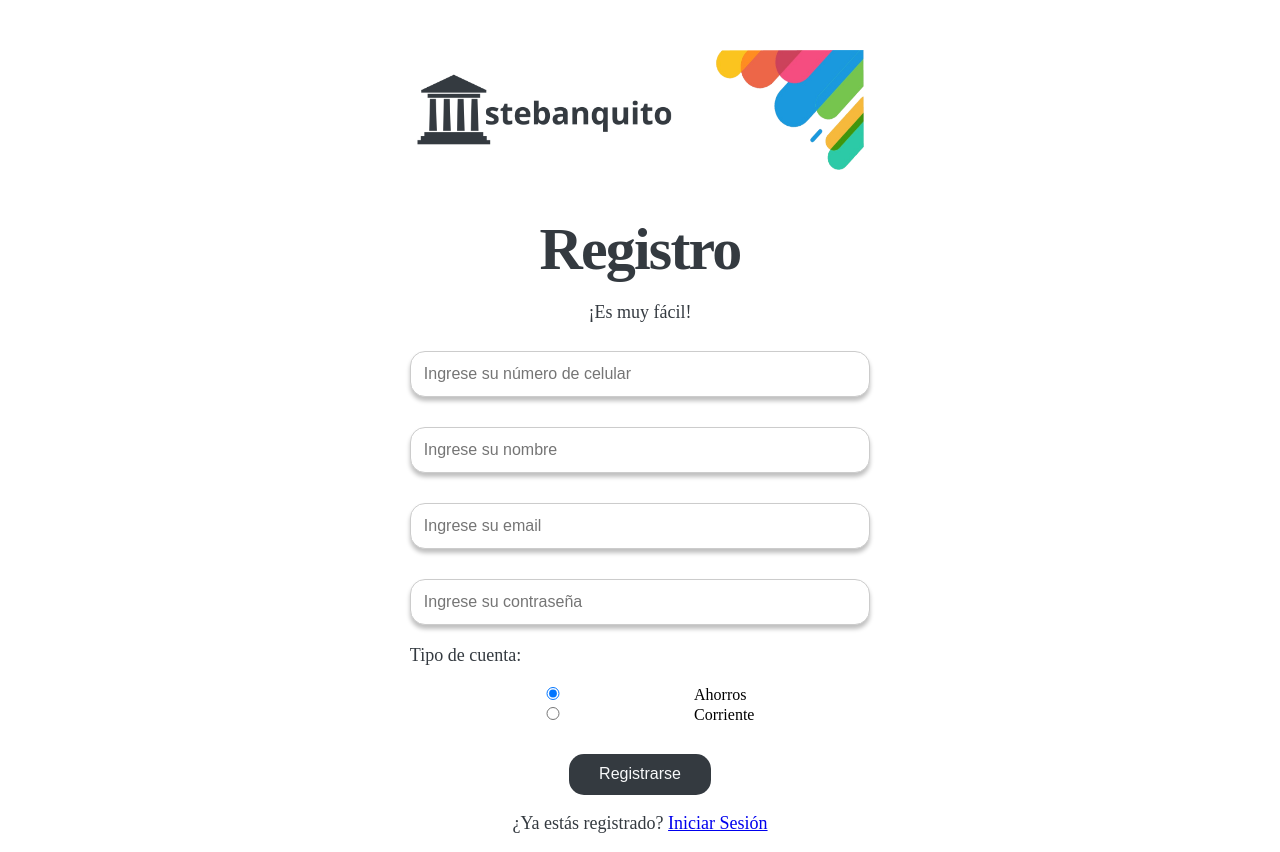
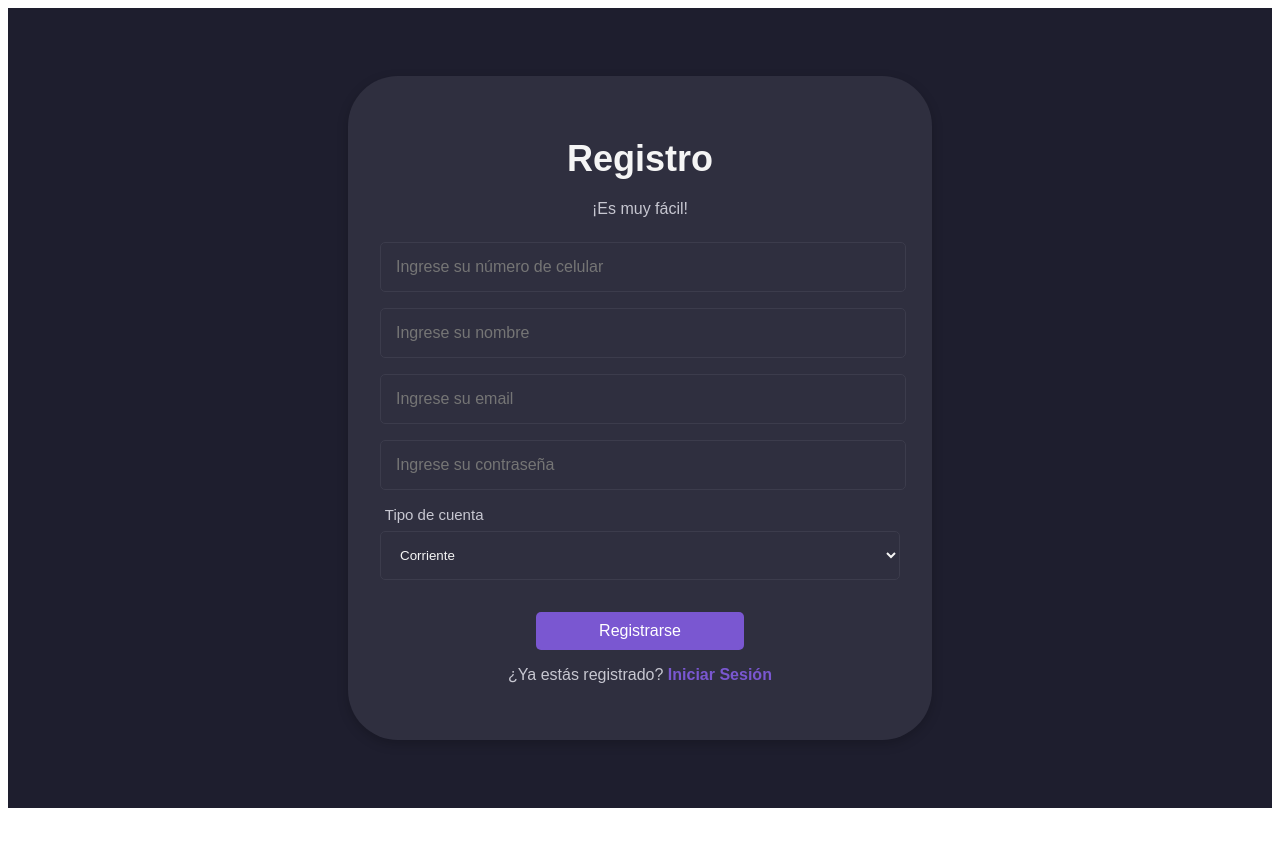
Before and after one commit to JhonHander/estebanquito-front-end, a React (Vite) app: page /register in a window 1280 px wide. After the commit the page ends 816 px from the top, so only its background shows below. Built offline with nearby package versions, Linux system fonts and the light colour scheme.

Commit message:
Backend implementation for login and registration interfaces

```diff
--- a/src/components/Headers/HeaderInterfaces.css
+++ b/src/components/Headers/HeaderInterfaces.css
@@ -2,7 +2,8 @@
     display: flex;
     justify-content: space-between;
     align-items: center;
-    background-color: var(--neutral-dark);
+    background-color: var(--primary-dark);
+    /* background-color: black; */
     padding: 5px 8px;
     height: 4.5rem;
 }
@@ -39,5 +40,4 @@
 
 .logout-button:hover {
     background: var(--danger);
-
 }
--- a/src/components/Login/Login.css
+++ b/src/components/Login/Login.css
@@ -1,57 +1,107 @@
-.login-container {
-    width: 35%;
-    margin: auto;
-    text-align: center;
-    border-radius: 10px;
-    font-family: Inter;
+/* Contenedor principal del login */
+.father-container-login {
+    font-family: var(--font-family);
+    background-color: var(--primary-dark);
+    display: flex;
+    justify-content: center;
+    align-items: center;
+    height: 100vh;
+    margin: 0;
 }
 
-p {
-    font-size: large;
-    color: var(--neutral-dark);
+.login-container {
+    /* background-color: #2A2A3A; */
+    background-color: var(--background-light);
+    padding: 2rem;
+    border-radius: 50px;
+    width: 400px;
+    box-shadow: 0 4px 12px rgba(0, 0, 0, 0.2);
+    text-align: center;
+    color: #f5f5f5;
+    /* margin: 150px auto; */
 }
 
-h2 {
-    margin-bottom: 0.5px;
-    margin-top: 0.1px;
-    font-size: 60px;
-    font-weight: 700px;
-    letter-spacing: -0.03em;
-    text-align: center;
-    color: var(--neutral-dark);
+/* Título y subtítulo */
+.login-container h2 {
+    font-size: 36px;
+    margin-bottom: 0.5rem;
 }
 
+.login-container p {
+    font-size: 16px;
+    margin-bottom: 1.5rem;
+    color: var(--text-muted);
+}
+
+/* Estilos de los campos de entrada */
 .input-container {
-    margin-bottom: 20px;
+    display: flex;
+    flex-direction: column;
+    margin-bottom: 1rem;
+}
+
+.input-container label {
+    font-size: 15px;
+    color: var(--text-muted);
+    margin-bottom: 0.5rem;
 }
 
 .input-login {
-    width: 87%;
-    padding: 13px;
-    border: 1px solid #ccc;
-    /* background-color: var(--neutral-light); */
-    border-radius: 15px;
-    margin-top: 10px;
-    box-shadow: 0px 4px 4px 0px #00000040;
+    padding: 15px;
+    border: 1px solid #3c3c4c;
+    border-radius: 5px;
+    background-color: #2f2f3f;
+    color: #f5f5f5;
+    outline: none;
+    transition: border-color 0.3s ease;
+    width: 95%;
 }
 
+.input-login:focus {
+    border-color: #7a57d1;
+}
+
+/* Botón de inicio de sesión */
 .login-button {
-    margin-top: 10px;
-    padding: 15px 40px;
-    background-color: var(--neutral-medium);
-    color: var(--neutral-light);
+    width: 40%;
+    padding: 10px;
+    font-size: 16px;
+    color: #fff;
+    /* background-color: #7a57d1; */
+    background-color: var(--primary-light);
     border: none;
-    border-radius: 15px;
-    padding: 0.7rem 1.9rem;
+    border-radius: 5px;
     cursor: pointer;
-    transition: background-color 0.1s;
-    font-size: 16px;
+    transition: background-color 0.3s ease;
+    margin-top: 1rem;
 }
 
 .login-button:hover {
-    background-color: var(--neutral-dark);
+    background-color: #8a68e6;
 }
 
-/* .login-button:active {
-    background-color: #333;
-} */
+/* Enlace de registro */
+.login-container a {
+    color: #7a57d1;
+    text-decoration: none;
+    font-weight: bold;
+}
+
+.login-container a:hover {
+    text-decoration: underline;
+}
+
+/* Sombra en campos de entrada al hacer focus */
+.input-login:focus {
+    border-color: #7a57d1;
+    box-shadow: 0 0 5px rgba(122, 87, 209, 0.5);
+}
+
+
+.input-login:-webkit-autofill,
+.input-login:-webkit-autofill:hover,
+.input-login:-webkit-autofill:focus,
+.input-login:-webkit-autofill:active {
+    -webkit-box-shadow: 0 0 0px 1000px var(--background-light) inset;
+    -webkit-text-fill-color: #f8f9fa;
+}
--- a/src/components/MainComponents/Carousel.css
+++ b/src/components/MainComponents/Carousel.css
@@ -18,6 +18,11 @@
     margin: 0;
     color: var(--neutral-dark);
     text-align: center;
+    margin-bottom: 0.5px;
+    margin-top: 0.1px;
+    font-size: 60px;
+    font-weight: 700px;
+    letter-spacing: -0.03em;
 }
 
 .left-content p {
--- a/src/components/Register/Register.css
+++ b/src/components/Register/Register.css
@@ -1,49 +1,64 @@
-.register-container {
-    width: 38%;
-    margin: auto;
-    padding: 0px 0px;
-    text-align: center;
-    /* background-color: var(--neutral-dark); */
-    border-radius: 10px;
+.father-container-register {
+    font-family: var(--font-family);
+    background-color: var(--primary-dark);
+    width: 100%;
+    display: flex;
+    justify-content: center;
+    align-items: center;
+    height: 100vh;
+
 }
 
-input {
-    align-items: center;
+.register-container {
+    background-color: var(--background-light);
+    padding: 2rem;
+    border-radius: 50px;
+    width: 520px;
+    box-shadow: 0 4px 12px rgba(0, 0, 0, 0.2);
+    text-align: center;
+    color: #f5f5f5;
+    margin: 150px auto;
 }
 
-.input-register {
-    width: 90%;
-    padding: 13px;
-    border: 1px solid #ccc;
-    /* background: var(--neutral-light); */
-    border-radius: 15px;
-    margin-top: 10px;
-    box-shadow: 0px 4px 4px 0px #00000040;
+.register-container h2 {
+    font-size: 36px;
+    margin-bottom: 1.3rem;
 }
 
-.register-button {
-    margin-top: 10px;
-    background-color: var(--neutral-dark);
-    color: var(--neutral-light);
-    border: none;
-    border-radius: 15px;
-    padding: 0.7rem 1.9rem;
-    cursor: pointer;
-    transition: background-color 0.1s;
+.register-container p {
     font-size: 16px;
+    margin-bottom: 1.5rem;
+    color: var(--text-muted);
+}
+
+.label-register {
+    text-align: left;
+    margin-bottom: 0.1rem;
+    padding: 0 0.30rem;
+}
+
+.input-select {
+    padding: 15px;
+    border: 1px solid #3c3c4c;
+    border-radius: 5px;
+    background-color: #2f2f3f;
+    color: #f5f5f5;
+    outline: none;
+    transition: border-color 0.3s ease;
+    width: 100%;
+}
+
+
+.input-select:focus-visible {
+    border-color: #7a57d1;
 }
 
 .register-button:hover {
-    background-color: #333;
+    background-color: var(--primary-dark);
 }
 
-.account-type {
-    margin: 20px 10px;
-    text-align: left;
-    margin-bottom: 20px;
+.register-container a {
+    color: #7a57d1;
+    text-decoration: none;
+    font-weight: bold;
 }
-
-
-/* .account-type label {
-    margin-right: 10px;
-} */
--- a/src/components/Register/Register.jsx
+++ b/src/components/Register/Register.jsx
@@ -1,7 +1,5 @@
 import React, { useState } from 'react';
 import './Register.css';
-import HeaderLogSign from '../Headers/HeaderLogSign'
-import axios, { Axios } from 'axios';
 
 function Register() {
 
@@ -10,23 +8,9 @@ function Register() {
         name: '',
         email: '',
         password: '',
-        type: 'Ahorros',
+        type: 'Corriente',
     });
     const [message, setMessage] = useState('');
-
-    const [newInterface, setNewInterface] = useState(null);
-
-    // axios.post('http://localhost:3000/api/register', {
-    //     headers: {
-    //         'Content-Type': 'application/json',
-    //     },
-    //     data: JSON.stringify(registerData),
-    // }).then((response) => {
-    //     console.log('Respuesta:', response.data);
-    //     setMessage('Registro exitoso');
-    // }).catch((error) => {
-    //     console.log('Error en el registro:', error);
-    // }
 
     const handleChange = (e) => {
         setRegisterData({
@@ -73,16 +57,18 @@ function Register() {
     }
 
     return (
+        <div className='father-container-register'>
             <div className="register-container">
-            <HeaderLogSign />
                 <h2>Registro</h2>
                 <p>¡Es muy fácil!</p>
                 {message && <p className="message">{message}</p>}
                 <form onSubmit={handleRegister}>
                     <div className="input-container">
+                        {/* <label className='label-register'>Número de celular</label> */}
                         <input
-                        className="input-register"
+                            className="input-login"
                             type="text"
+                            label="Número de celular"
                             name="accountNumber"
                             placeholder="Ingrese su número de celular"
                             value={registerData.accountNumber}
@@ -90,8 +76,9 @@ function Register() {
                         />
                     </div>
                     <div className="input-container">
+                        {/* <label className='label-register'>Nombre</label> */}
                         <input
-                        className="input-register"
+                            className="input-login"
                             type="text"
                             name="name"
                             placeholder="Ingrese su nombre"
@@ -100,8 +87,9 @@ function Register() {
                         />
                     </div>
                     <div className="input-container">
+                        {/* <label className='label-register'>Correo</label> */}
                         <input
-                        className="input-register"
+                            className="input-login"
                             type="email"
                             name="email"
                             placeholder="Ingrese su email"
@@ -110,8 +98,9 @@ function Register() {
                         />
                     </div>
                     <div className="input-container">
+                        {/* <label className='label-register' >Contraseña</label> */}
                         <input
-                        className="input-register"
+                            className="input-login"
                             type="password"
                             name="password"
                             placeholder="Ingrese su contraseña"
@@ -119,100 +108,24 @@ function Register() {
                             onChange={handleChange}
                         />
                     </div>
-                <div className="account-type">
-                    <p>Tipo de cuenta:</p>
-                    <label>
-                        <input
-                            type="radio"
+                    <div className="input-container">
+                        <label className='label-register'>Tipo de cuenta</label>
+                        <select
                             name="type"
-                            value="Ahorros"
-                            checked={registerData.type === 'Ahorros'}
+                            value={registerData.type}
                             onChange={handleChange}
-                        />
-                        Ahorros
-                    </label>
-                    <label>
-                        <input
-                            type="radio"
-                            name="type"
-                            value="Corriente"
-                            checked={registerData.type === 'Corriente'}
-                            onChange={handleChange}
-                        />
-                        Corriente
-                    </label>
+                            className="input-select"
+                        >
+                            <option value="Ahorros">Ahorros</option>
+                            <option value="Corriente">Corriente</option>
+                        </select>
                     </div>
 
-                <button type="submit" className="register-button">Registrarse</button>
+                    <button type="submit" className="login-button">Registrarse</button>
                 </form>
                 <p>¿Ya estás registrado? <a href="/login">Iniciar Sesión</a></p>
             </div>
-
-
-        // <div className="register-container">
-        //     <HeaderLogSign />
-        //     <h2>Registro</h2>
-        //     <p>¡Es muy fácil!</p>
-        //     {/* {message && <p className="message">{message}</p>} */}
-        //     <form onSubmit={handleRegister}>
-        //         <div className="input-container">
-        //             <input className='input-register'
-        //                 type="text"
-        //                 name="name"
-        //                 placeholder="Ingrese su nombre"
-        //                 value={registerData.name}
-
-        //             />
-        //         </div>
-        //         <div className="input-container">
-        //             <input className='input-register'
-        //                 type="email"
-        //                 placeholder="Ingrese su correo"
-        //                 value={registerData.email}
-        //                 onChange={handleChange}
-        //             />
-        //         </div>
-        //         <div className="input-container">
-        //             <input className='input-register'
-        //                 type="password"
-        //                 placeholder="Ingrese su contraseña"
-        //                 value={registerData.password}
-        //                 onChange={handleChange}
-        //             />
-        //         </div>
-        //         <div className="input-container">
-        //             <input className='input-register'
-        //                 type="text"
-        //                 placeholder="Ingrese su número de celular"
-        //                 value={registerData.phone}
-        //                 onChange={handleChange}
-        //             />
-        //         </div>
-
-        //         <div className="account-type">
-        //             <p>Tipo de cuenta:</p>
-        //             <input
-        //                 type="radio"
-        //                 value={registerData.accountType}
-        //                 checked={accountType === 'Ahorros'}
-        //                 onChange={handleChange}
-        //             />
-        //             Ahorros
-        //             <label>
-        //                 <input
-        //                     type="radio"
-        //                     value={registerData.accountType}
-        //                     checked={accountType === 'Corriente'}
-        //                     onChange={handleChange}
-        //                 />
-        //                 Corriente
-        //             </label>
-        //         </div>
-
-        //         <button type="submit" className="register-button">Registrarse</button>
-        //     </form>
-        //     <p>Ya estás registrado? <a href="/login">Iniciar Sesión</a></p>
-        // </div>
+        </div>
     );
 };
 
--- a/src/index.css
+++ b/src/index.css
@@ -1,31 +1,47 @@
 :root {
-  /* Colores Primarios */
-  --primary: #007BFF;
-  --primary-dark: #0056B3;
+  /* Colores Primarios (Morados) */
+  --primary: #2c2244;
+  /* Morado principal */
+  --primary-dark: #1E1E2E;
+  /* Morado oscuro */
+  --primary-light: #7a57d1;
+  /* Morado claro */
 
-  /* Colores Secundarios */
+  /* Colores Secundarios (Verdes) */
   --secondary: #28A745;
   --secondary-dark: #218838;
   --secondary-light: #1cbd42;
   --secondary-extra-light: #68d888;
 
-  /* Colores de Advertencia */
+  /* Colores de Advertencia (Rojos) */
   --danger: #DC3545;
   --danger-dark: #C82333;
   --danger-light: #ff5757;
 
-  /* Colores Neutrales */
+  /* Colores Neutrales (Grises) */
   --neutral-light: #F8F9FA;
   --neutral-medium: #6C757D;
   --neutral-dark: #343A40;
   --neutral-extra-light: #cceef6;
+
+  /* Colores Adicionales */
+  --background-dark: #1E1E2E;
+  /* Fondo oscuro */
+  --background-light: #2f2f3f;
+  /* Fondo claro para tarjetas */
+  --text-light: #f5f5f5;
+  /* Texto claro */
+  --text-muted: #c7c7d1;
+  /* Texto sutil */
 }
+
 
 :root {
   /* Fuentes */
   /* --font-family: 'Helvetica', sans-serif; */
-  --font-family: 'Roboto', sans-serif;
+  --font-family: 'Poppins', sans-serif;
 }
+
 
 /*
 Primario (azul): Simboliza confianza, calma y profesionalismo.
```
Also changed, not shown: src/components/Login/Login.jsx (+13 -6 lines). Lines whose indentation alone changed are shown as unchanged.
